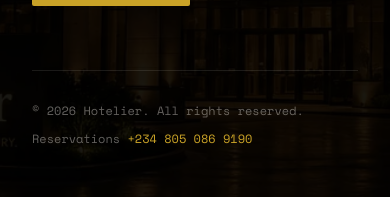
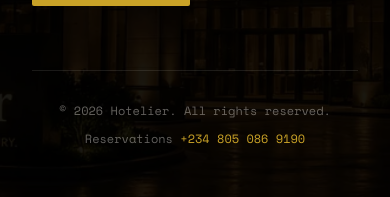
Before and after one commit to AghoghoOgbotor18/hotelier, a Next.js app: page / in a window 390 px wide. Shown: the part 1003-1200 px from the top of the page. Built offline with nearby package versions, Linux system fonts and the light colour scheme.

Commit message:
style: change mobile styling to items-center

```diff
--- a/src/app/components/Footer.jsx
+++ b/src/app/components/Footer.jsx
@@ -92,9 +92,9 @@ export default function Footer() {
                     </div>
                 </div>
 
-                <div className="mt-16 flex flex-col items-start justify-between gap-3 border-t border-ivory/10 pt-8 font-mono text-xs text-ivory/40 md:flex-row md:items-center">
+                <div className="mt-16 flex flex-col items-center justify-between gap-3 border-t border-ivory/10 pt-8 font-mono text-xs text-ivory/40 md:flex-row">
                     <p>&copy; {new Date().getFullYear()} Hotelier. All rights reserved.</p>
-                    <p>Reservations <a href={`tel:${phones[0].replace(/\s/g, '')}`} className="text-brass transition hover:opacity-80">{phones}</a></p>
+                    <p>Reservations <a href={`tel:${phones.replace(/\s/g, '')}`} className="text-brass transition hover:opacity-80">{phones}</a></p>
                 </div>
             </div>
         </footer>
```
